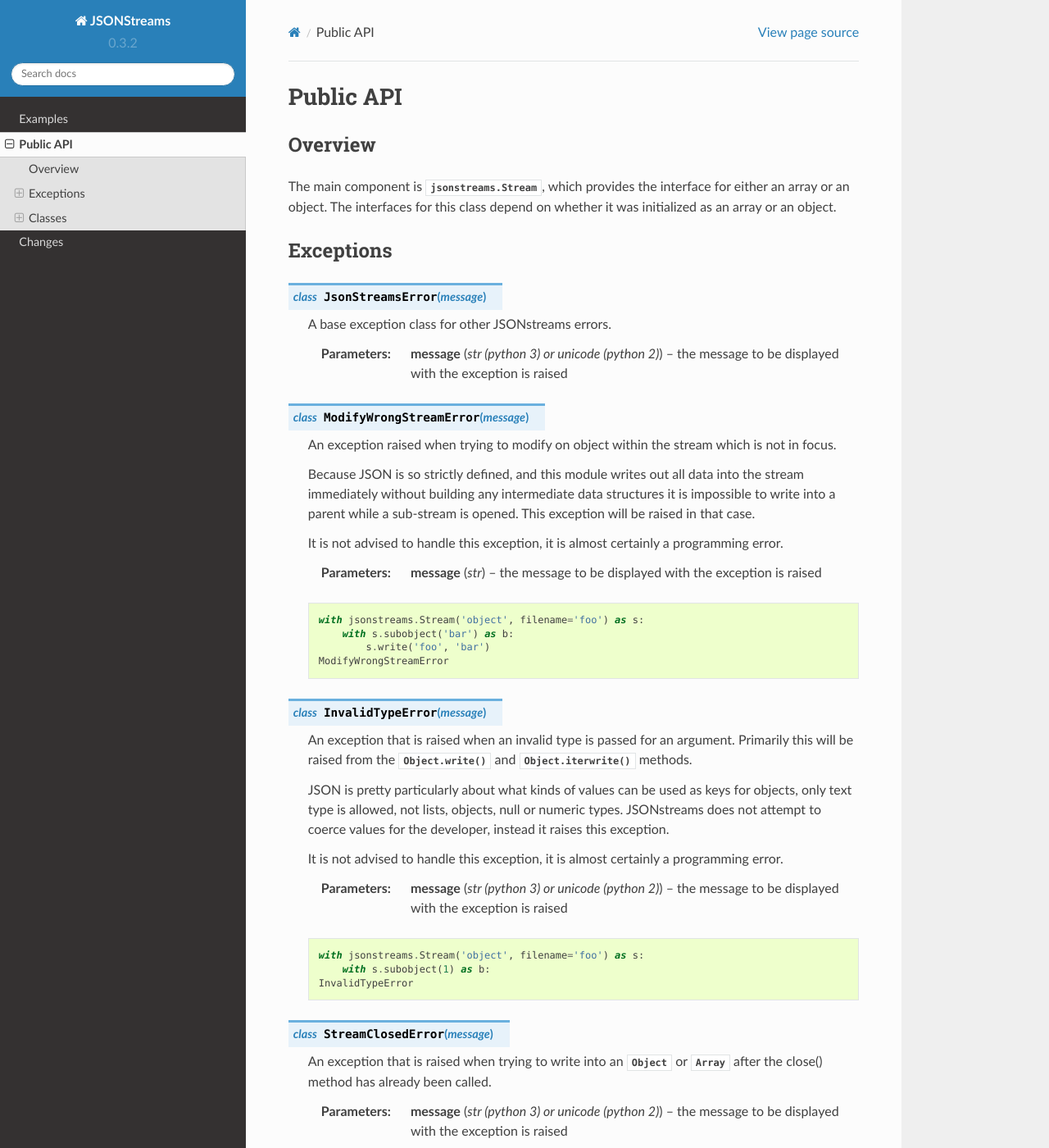
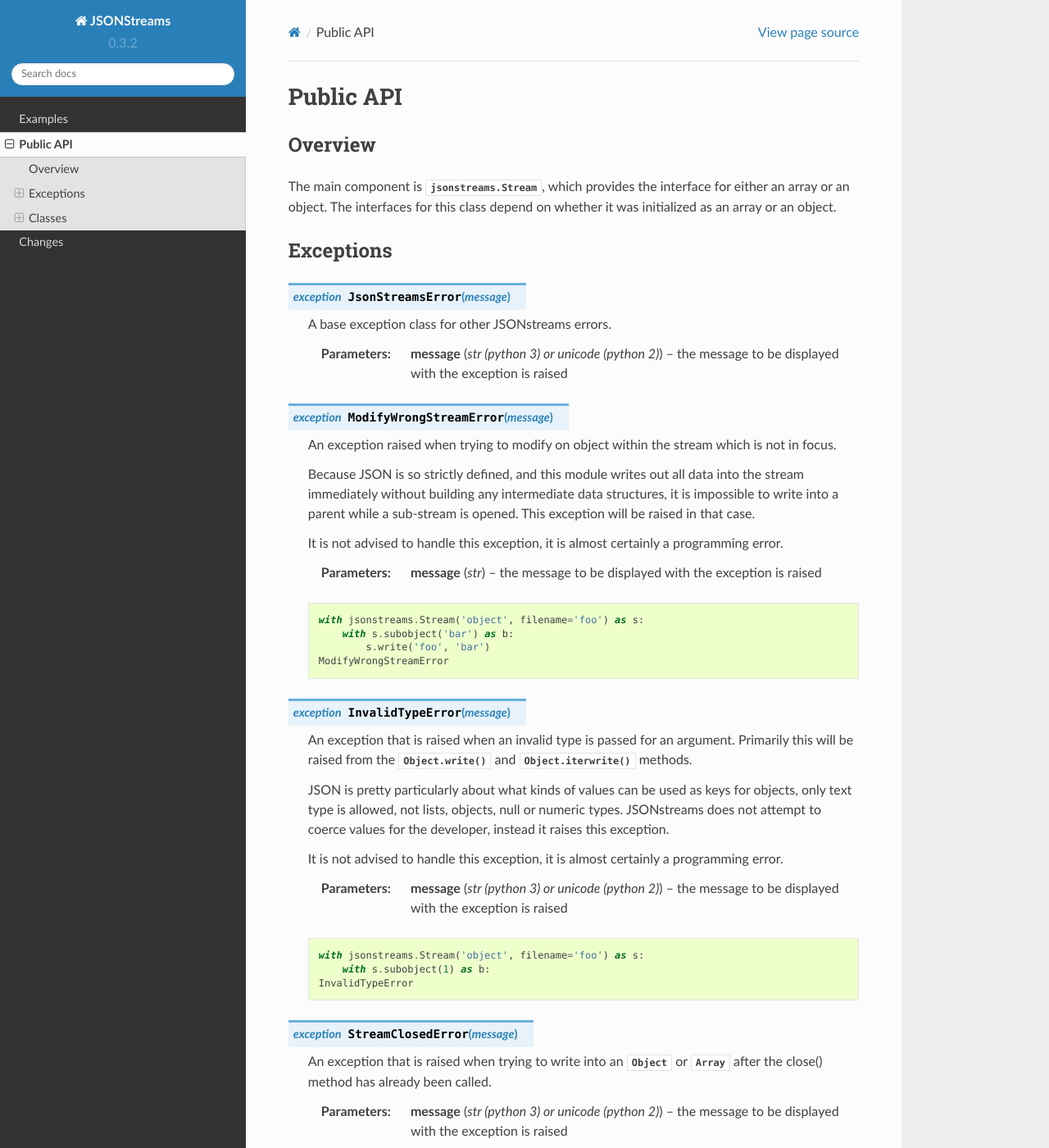
Before and after one commit to dcbaker/jsonstreams, a Sphinx documentation site: the page built from docs/source/api.rst, in a window 1280 px wide and 1400 px high. Shown: the whole window at 82% size. Built offline with Sphinx 7.4.7 and the Read the Docs theme 2.0.0, drawn with Linux system fonts in a browser that asks for light colours; some of the changed lines change nothing that is shown.

Commit message:
docs/api: Use py:exception instead of py:class for exceptions

```diff
--- a/docs/source/api.rst
+++ b/docs/source/api.rst
@@ -13,7 +13,7 @@
 Exceptions
 ----------
 
-.. py:class:: JsonStreamsError(message)
+.. py:exception:: JsonStreamsError(message)
 
     A base exception class for other JSONstreams errors.
 
@@ -21,14 +21,14 @@
     :type message: str (python 3) or unicode (python 2)
 
 
-.. py:class:: ModifyWrongStreamError(message)
+.. py:exception:: ModifyWrongStreamError(message)
 
     An exception raised when trying to modify on object within the stream which
     is not in focus.
 
     Because JSON is so strictly defined, and this module writes out all data
     into the stream immediately without building any intermediate data
-    structures it is impossible to write into a parent while a sub-stream is
+    structures, it is impossible to write into a parent while a sub-stream is
     opened. This exception will be raised in that case.
 
     It is not advised to handle this exception, it is almost certainly a
@@ -44,7 +44,7 @@
         ModifyWrongStreamError
 
 
-.. py:class:: InvalidTypeError(message)
+.. py:exception:: InvalidTypeError(message)
 
     An exception that is raised when an invalid type is passed for an argument.
     Primarily this will be raised from the :py:meth:`.Object.write` and
@@ -67,7 +67,7 @@
             with s.subobject(1) as b:
         InvalidTypeError
 
-.. py:class:: StreamClosedError(message)
+.. py:exception:: StreamClosedError(message)
 
     An exception that is raised when trying to write into an
     :py:class:`.Object` or :py:class:`.Array` after the close() method has
```
